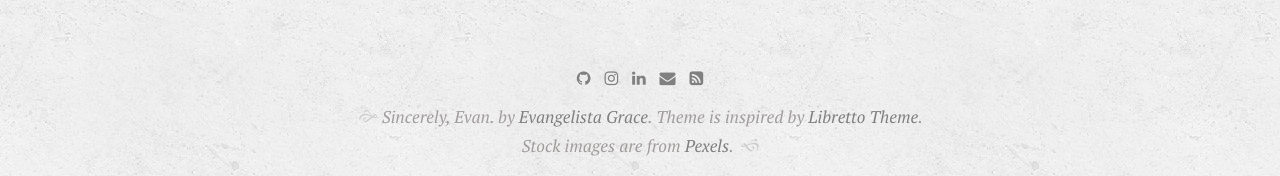
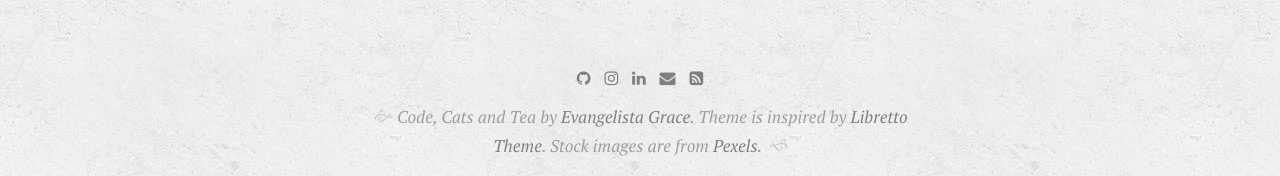
Before and after one commit to evangelistagrace/evangelistagrace.github.io, a Jekyll site: the page built from index.html, in a window 1280 px wide and 900 px high, scrolled down 2868 px. Shown: the part 724-900 px from the top of the window. Built offline with Jekyll 4.4.1, drawn with Linux system fonts in a browser that asks for light colours; some web fonts are replaced; the list of posts is cut into pages by our own code; some of the changed text lies outside the part shown.

Commit message:
Update _config.yml

```diff
--- a/_config.yml
+++ b/_config.yml
@@ -20,8 +20,8 @@ permalink:           none
 plugins:             [jekyll-paginate, jekyll-sitemap, jekyll-feed, jekyll-seo-tag]
 
 # Customise atom feed settings (this is where Jekyll-Feed gets configuration information)
-title:		           'Sincerely, Evan.'
-description:	       'Chronicles of brown lass'
+title:		           'Code, Cats and Tea'
+description:	       'Chronicles of brown lass named Grace'
 author:              'Evangelista Grace'
 
 # RSS 2.0 can be used instead of Atom by uncommenting following two lines
```
